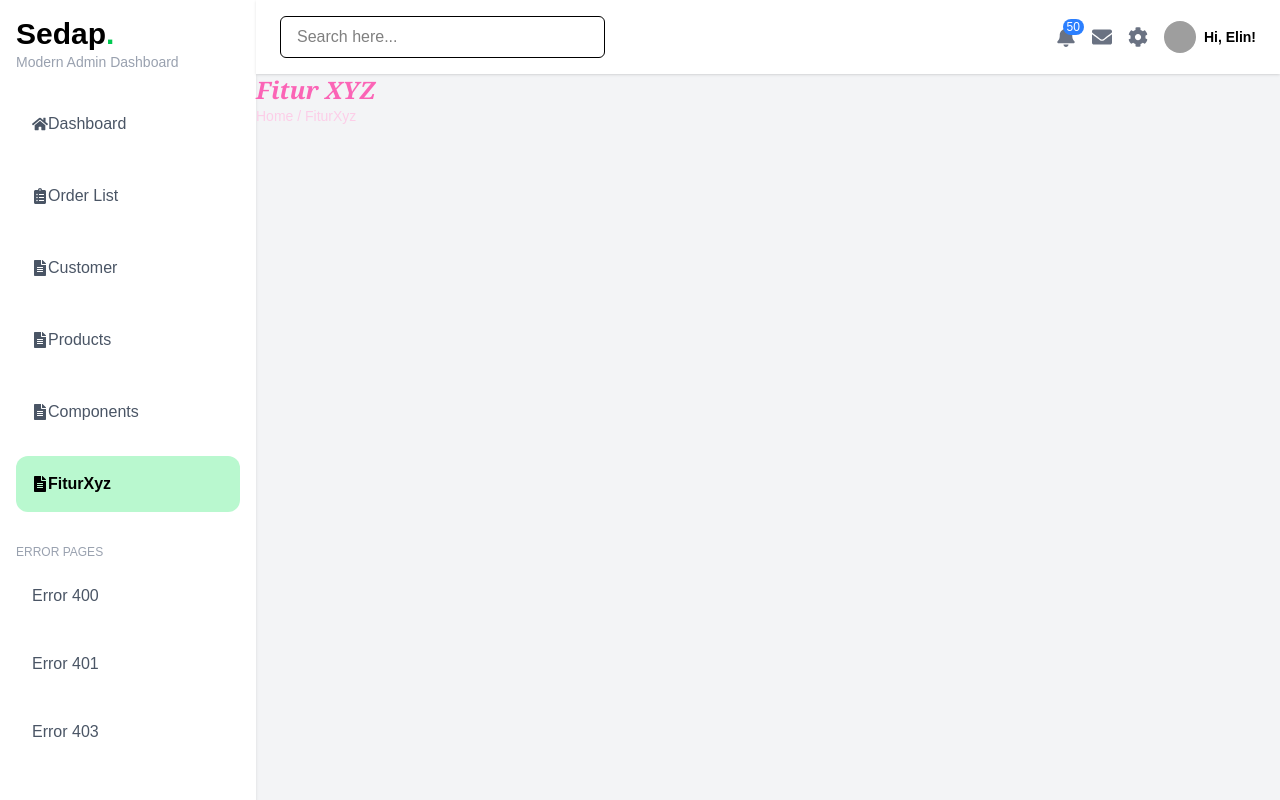
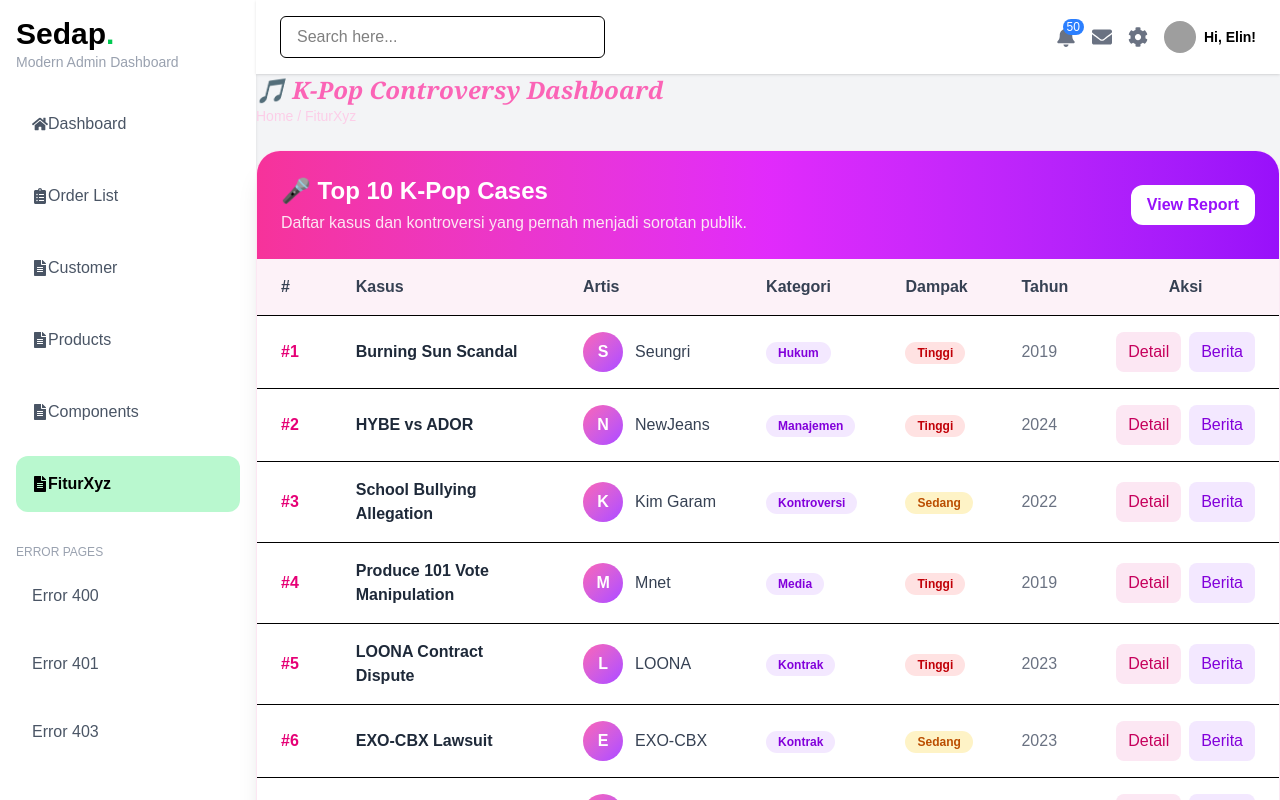
Before and after one commit to elin143/react-elin-2sia, a React (Vite) app: page /FiturXyz in a window 1280 px wide. Shown: the top 800 px of the page. Built offline with nearby package versions, Linux system fonts and the light colour scheme; grey boxes are pictures that could not be loaded; a web font is replaced by a local one.

Commit message:
penambahan table

```diff
--- a/src/pages/FiturXyz.jsx
+++ b/src/pages/FiturXyz.jsx
@@ -4,14 +4,221 @@ import { useLocation } from "react-router-dom";
 export default function FiturXyz() {
     const location = useLocation();
 
+    const data = [
+        {
+            id: 1,
+            kasus: "Burning Sun Scandal",
+            artis: "Seungri",
+            kategori: "Hukum",
+            dampak: "Tinggi",
+            tahun: "2019",
+        },
+        {
+            id: 2,
+            kasus: "HYBE vs ADOR",
+            artis: "NewJeans",
+            kategori: "Manajemen",
+            dampak: "Tinggi",
+            tahun: "2024",
+        },
+        {
+            id: 3,
+            kasus: "School Bullying Allegation",
+            artis: "Kim Garam",
+            kategori: "Kontroversi",
+            dampak: "Sedang",
+            tahun: "2022",
+        },
+        {
+            id: 4,
+            kasus: "Produce 101 Vote Manipulation",
+            artis: "Mnet",
+            kategori: "Media",
+            dampak: "Tinggi",
+            tahun: "2019",
+        },
+        {
+            id: 5,
+            kasus: "LOONA Contract Dispute",
+            artis: "LOONA",
+            kategori: "Kontrak",
+            dampak: "Tinggi",
+            tahun: "2023",
+        },
+        {
+            id: 6,
+            kasus: "EXO-CBX Lawsuit",
+            artis: "EXO-CBX",
+            kategori: "Kontrak",
+            dampak: "Sedang",
+            tahun: "2023",
+        },
+        {
+            id: 7,
+            kasus: "Dating Rumor",
+            artis: "Karina",
+            kategori: "Privasi",
+            dampak: "Rendah",
+            tahun: "2024",
+        },
+        {
+            id: 8,
+            kasus: "Bullying Allegation",
+            artis: "Soojin",
+            kategori: "Kontroversi",
+            dampak: "Tinggi",
+            tahun: "2021",
+        },
+        {
+            id: 9,
+            kasus: "Military Service Debate",
+            artis: "BTS",
+            kategori: "Sosial",
+            dampak: "Sedang",
+            tahun: "2022",
+        },
+        {
+            id: 10,
+            kasus: "DUI Controversy",
+            artis: "Kim Sae-ron",
+            kategori: "Hukum",
+            dampak: "Sedang",
+            tahun: "2022",
+        },
+    ];
+
     return (
-        <div>
+        <div className="space-y-6">
             <PageHeader
-                title="Fitur XYZ"
-                subtitle="Kelola dan pantau seluruh data Fitur XYZ dengan mudah dan efisien."
+                title="🎵 K-Pop Controversy Dashboard"
+                subtitle="Monitor berbagai kasus dan kontroversi yang pernah menjadi perhatian publik di industri K-Pop."
             />
 
-            {/* Content halaman */}
+            <div className="bg-white rounded-3xl shadow-xl overflow-hidden border border-pink-100">
+                {/* Header Card */}
+                <div className="bg-gradient-to-r from-pink-500 via-fuchsia-500 to-purple-600 p-6">
+                    <div className="flex items-center justify-between">
+                        <div>
+                            <h2 className="text-2xl font-bold text-white">
+                                🎤 Top 10 K-Pop Cases
+                            </h2>
+                            <p className="text-pink-100 mt-1">
+                                Daftar kasus dan kontroversi yang pernah menjadi
+                                sorotan publik.
+                            </p>
+                        </div>
+
+                        <button className="bg-white text-purple-600 px-4 py-2 rounded-xl font-semibold hover:scale-105 transition">
+                            View Report
+                        </button>
+                    </div>
+                </div>
+
+                {/* Table */}
+                <div className="overflow-x-auto">
+                    <table className="w-full">
+                        <thead>
+                            <tr className="bg-pink-50 text-gray-700">
+                                <th className="px-6 py-4 text-left">#</th>
+                                <th className="px-6 py-4 text-left">Kasus</th>
+                                <th className="px-6 py-4 text-left">Artis</th>
+                                <th className="px-6 py-4 text-left">
+                                    Kategori
+                                </th>
+                                <th className="px-6 py-4 text-left">Dampak</th>
+                                <th className="px-6 py-4 text-left">Tahun</th>
+                                <th className="px-6 py-4 text-center">Aksi</th>
+                            </tr>
+                        </thead>
+
+                        <tbody>
+                            {data.map((item) => (
+                                <tr
+                                    key={item.id}
+                                    className="border-t hover:bg-pink-50 transition-all duration-200"
+                                >
+                                    <td className="px-6 py-4 font-bold text-pink-600">
+                                        #{item.id}
+                                    </td>
+
+                                    <td className="px-6 py-4 font-semibold text-gray-800">
+                                        {item.kasus}
+                                    </td>
+
+                                    <td className="px-6 py-4">
+                                        <div className="flex items-center gap-3">
+                                            <div className="w-10 h-10 rounded-full bg-gradient-to-br from-pink-400 to-purple-500 text-white flex items-center justify-center font-bold">
+                                                {item.artis.charAt(0)}
+                                            </div>
+
+                                            <span className="font-medium text-gray-700">
+                                                {item.artis}
+                                            </span>
+                                        </div>
+                                    </td>
+
+                                    <td className="px-6 py-4">
+                                        <span className="px-3 py-1 rounded-full text-xs font-semibold bg-purple-100 text-purple-700">
+                                            {item.kategori}
+                                        </span>
+                                    </td>
+
+                                    <td className="px-6 py-4">
+                                        <span
+                                            className={`px-3 py-1 rounded-full text-xs font-semibold ${
+                                                item.dampak === "Tinggi"
+                                                    ? "bg-red-100 text-red-700"
+                                                    : item.dampak === "Sedang"
+                                                    ? "bg-amber-100 text-amber-700"
+                                                    : "bg-green-100 text-green-700"
+                                            }`}
+                                        >
+                                            {item.dampak}
+                                        </span>
+                                    </td>
+
+                                    <td className="px-6 py-4 text-gray-500">
+                                        {item.tahun}
+                                    </td>
+
+                                    <td className="px-6 py-4">
+                                        <div className="flex justify-center gap-2">
+                                            <button className="px-3 py-2 rounded-lg bg-pink-100 text-pink-700 hover:bg-pink-200 transition">
+                                                Detail
+                                            </button>
+
+                                            <button className="px-3 py-2 rounded-lg bg-purple-100 text-purple-700 hover:bg-purple-200 transition">
+                                                Berita
+                                            </button>
+                                        </div>
+                                    </td>
+                                </tr>
+                            ))}
+                        </tbody>
+                    </table>
+                </div>
+
+                {/* Footer */}
+                <div className="bg-gray-50 px-6 py-4 flex items-center justify-between border-t">
+                    <span className="text-sm text-gray-500">
+                        Menampilkan 10 kasus dunia K-Pop
+                    </span>
+
+                    <div className="flex gap-2">
+                        <button className="w-9 h-9 rounded-lg border hover:bg-gray-100 transition">
+                            ←
+                        </button>
+
+                        <button className="w-9 h-9 rounded-lg bg-purple-600 text-white">
+                            1
+                        </button>
+
+                        <button className="w-9 h-9 rounded-lg border hover:bg-gray-100 transition">
+                            →
+                        </button>
+                    </div>
+                </div>
+            </div>
         </div>
     );
 }
```
